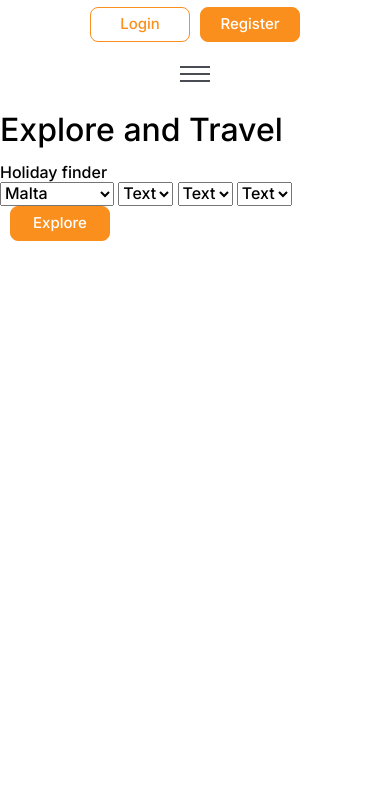
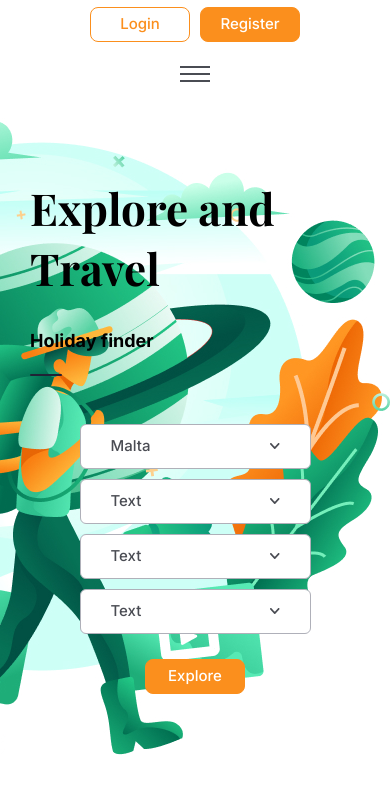
Before and after one commit to LysiukOleksandr/Travel-Tours-landing-page, a website: page app/index.html in a window 390 px wide. Shown: the part 96-890 px from the top of the page. Before the commit the page ends 844 px from the top, so only its background shows below. Drawn offline with nearby package versions, Linux system fonts and the light colour scheme.

Commit message:
header__content responsive

```diff
--- a/app/index.html
+++ b/app/index.html
@@ -39,26 +39,34 @@
         <h1 class="header__title">Explore and Travel</h1>
         <p class="header__subtitle">Holiday finder</p>
         <form class="header__form">
+          <div class="header__form-select">
           <select class='header__form-location header__form-item'>
             <option value="Malta">Malta</option>
             <option value="Miami">Miami</option>
             <option value="Cappadocia">Cappadocia</option>
           </select>
+        </div>
+          <div class="header__form-select">
           <select class='header__form-activity header__form-item'>
             <option value="item">Text</option>
             <option value="item">Text</option>
             <option value="item">Text</option>
           </select>
+        </div>
+        <div class="header__form-select">
           <select class='header__form-grade header__form-item'>
             <option value="item">Text</option>
             <option value="item">Text</option>
             <option value="item">Text</option>
           </select>
+          </div>
+          <div class="header__form-select">
           <select class='header__form-date header__form-item'>
             <option value="item">Text</option>
             <option value="item">Text</option>
             <option value="item">Text</option>
           </select>
+        </div>
           <button class="header__form-submit button" type="submit">Explore</button>
         </form>
       </div>
--- a/app/scss/style.scss
+++ b/app/scss/style.scss
@@ -28,6 +28,10 @@ button {
   outline: none;
 }
 
+select {
+  outline: none;
+}
+
 .container {
   max-width: 1415px;
   margin: 0 auto;
@@ -46,6 +50,7 @@ button {
 }
 
 .header {
+  min-height: 100vh;
   &__top {
     display: grid;
     grid-template-columns: 1fr 6fr 2fr;
@@ -192,15 +197,97 @@ button {
     }
   }
   &__content {
+    padding: 70px 10px 0 60px;
+    background: url('../img/header-img.jpg') no-repeat 100% 5%;
+    @media screen and(max-width:768px) {
+      padding: 50px 30px 0 30px;
+    }
   }
   &__title {
+    max-width: 356px;
+    font-family: 'Playfair Display', sans-serif;
+    font-size: 64px;
+    font-weight: 700;
+    line-height: 80px;
+    @media screen and(max-width:768px) {
+      font-size: 54px;
+    }
+    @media screen and(max-width:520px) {
+      font-size: 44px;
+      line-height: 60px;
+    }
   }
   &__subtitle {
+    font-size: 22px;
+    line-height: 26px;
+    font-weight: 600;
+    position: relative;
+    &:after {
+      content: '';
+      position: absolute;
+      bottom: -22px;
+      left: 0;
+      width: 32px;
+      height: 2px;
+      border-radius: 4px;
+      background: #202336;
+    }
+    @media screen and(max-width:520px) {
+      font-size: 18px;
+    }
   }
   &__form {
-  }
-  &-location {
+    margin-top: 70px;
+    max-width: 470px;
+    padding-bottom: 100px;
+    display: flex;
+    flex-wrap: wrap;
+    justify-content: space-between;
+    @media screen and(max-width:400px) {
+      flex-direction: column;
+      justify-content: center;
+      align-items: center;
+    }
+    &-select {
+      width: 220px;
+      height: 52px;
+      margin-bottom: 35px;
+      position: relative;
+      @media screen and(max-width:520px) {
+        width: 45%;
+        height: 45px;
+        margin-bottom: 25px;
+      }
+      @media screen and(max-width:400px) {
+        width: 70%;
+        margin-bottom: 10px;
+      }
+      &:after {
+        content: '';
+        position: absolute;
+        right: -40px;
+        top: calc(50% - 3px);
+        width: 9.5em;
+        height: 6px;
+        background: url('../img/select.svg') no-repeat center;
+      }
+    }
     &-item {
+      appearance: none;
+      width: 100%;
+      height: 100%;
+      padding-left: 30px;
+      border: 0.8px solid #afb0b9;
+      border-radius: 6px;
+      font-size: 15px;
+      line-height: 32px;
+      color: #4a4c53;
+      background: $white;
+      &:focus {
+        border: 1px solid $green;
+      }
+    }
+    &-location {
     }
     &-activity {
     }
@@ -209,6 +296,7 @@ button {
     &-date {
     }
     &-submit {
+      margin: 15px 0 0 0;
     }
   }
 }
```
Also changed, not shown: app/css/style.min.css.
